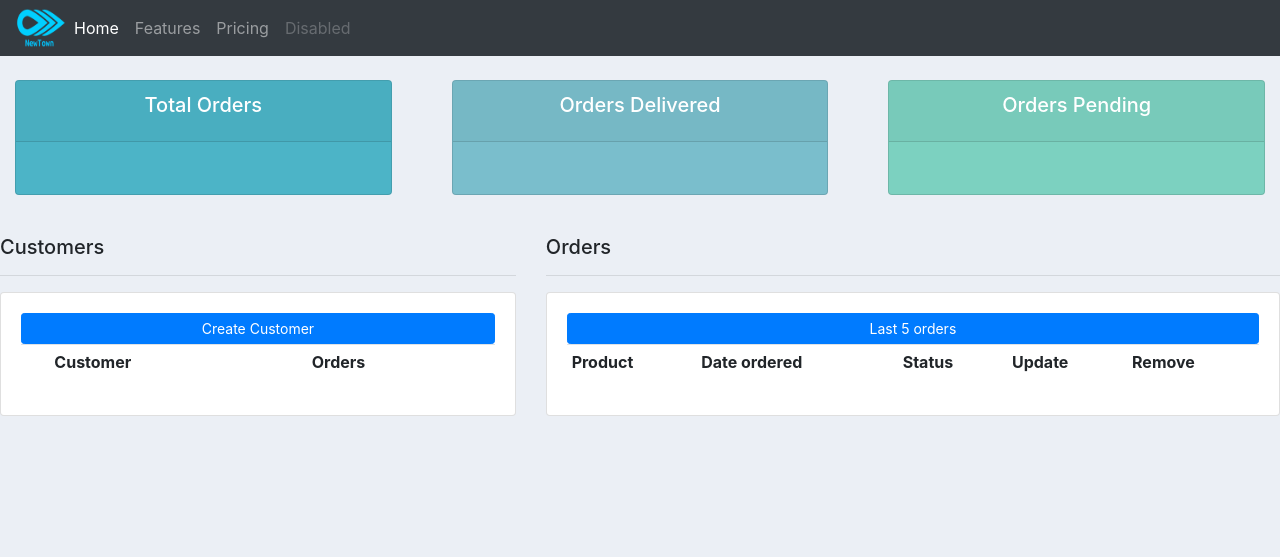
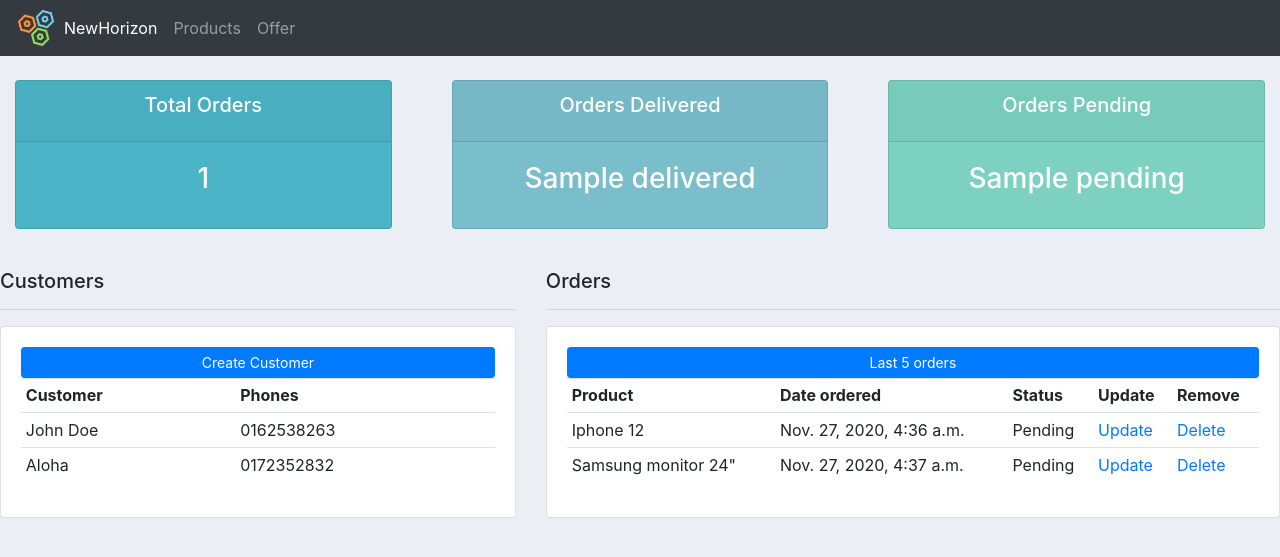
Before and after one commit to rafu01/dashboard-app-django, a Django app: template accounts/templates/accounts/dashboard.html in a window 1280 px wide. Shown: the top 557 px of the page. Run offline with Django 3.2, Linux system fonts and the light colour scheme; data comes from the database, SQL or seed files in the repository; the template is opened without the code that fills it: values that come from a table or form of the project are taken from there, most other values are stand-ins (such as "Sample title", 1, 10 or a date in 2020); lists and menus that the app fills with data are empty; some libraries are stand-ins or nearby versions.

Commit message:
added dynamic content to dashboard, added total_delivered and status, also added customer, order list

```diff
--- a/accounts/templates/accounts/dashboard.html
+++ b/accounts/templates/accounts/dashboard.html
@@ -10,10 +10,15 @@
             <a class="btn btn-primary btn-sm btn-block" href="#">Create Customer</a>
             <table class="table table-sm">
                 <tr>
-                    <th></th>
                     <th>Customer</th>
-                    <th>Orders</th>
+                    <th>Phones</th>
                 </tr>
+                {% for customer in customers%}
+                    <tr>
+                        <td>{{customer.name}}</td>
+                        <td>{{customer.phone}}</td>
+                    </tr>
+                {% endfor %}
             </table>
         </div>
     </div>
@@ -30,6 +35,15 @@
                     <th>Update</th>
                     <th>Remove</th>
                 </tr>
+                {% for order in orders %}
+                    <tr>
+                        <td>{{order.products}}</td>
+                        <td>{{order.date_created}}</td>
+                        <td>{{order.status}}</td>
+                        <td><a href="#">Update</a></td>
+                        <td><a href="#">Delete</a></td>
+                    </tr>
+                {% endfor %}
             </table>
         </div>
     </div>
--- a/accounts/templates/accounts/navbar.html
+++ b/accounts/templates/accounts/navbar.html
@@ -1,22 +1,19 @@
 {% load static %}
 <nav class="navbar navbar-expand-lg navbar-dark bg-dark">
-    <img src="{% static '/images/newtown.png' %}" width="50px" height="40px">
+    <img src="{% static '/images/newlogo.png' %}" width="40px" height="40px">
     <button class="navbar-toggler" type="button" data-toggle="collapse" data-target="#navbarNav" aria-controls="navbarNav" aria-expanded="false" aria-label="Toggle navigation">
       <span class="navbar-toggler-icon"></span>
     </button>
     <div class="collapse navbar-collapse" id="navbarNav">
       <ul class="navbar-nav">
         <li class="nav-item active">
-          <a class="nav-link" href="#">Home <span class="sr-only">(current)</span></a>
+          <a class="nav-link" href="#">NewHorizon<span class="sr-only">(current)</span></a>
         </li>
         <li class="nav-item">
-          <a class="nav-link" href="#">Features</a>
+          <a class="nav-link" href="#">Products</a>
         </li>
         <li class="nav-item">
-          <a class="nav-link" href="#">Pricing</a>
-        </li>
-        <li class="nav-item">
-          <a class="nav-link disabled" href="#">Disabled</a>
+          <a class="nav-link" href="#">Offer</a>
         </li>
       </ul>
     </div>
--- a/accounts/templates/accounts/status.html
+++ b/accounts/templates/accounts/status.html
@@ -8,7 +8,7 @@
 			  		<h5 class="card-title">Total Orders</h5>
 			  	</div>
 			  	<div class="card-body">
-			    	<h3 class="card-title"></h3>
+			    	<h3 class="card-title">{{total_orders}}</h3>
 			  	</div>
 			</div>
 		</div>
@@ -21,7 +21,7 @@
 			  		<h5 class="card-title">Orders Delivered</h5>
 			  	</div>
 			  	<div class="card-body">
-			    	<h3 class="card-title"></h3>
+			    	<h3 class="card-title">{{delivered}}</h3>
 			  	</div>
 			</div>
 		</div>
@@ -34,7 +34,7 @@
 			  		<h5 class="card-title">Orders Pending</h5>
 			  	</div>
 			  	<div class="card-body">
-			    	<h3 class="card-title"></h3>
+			    	<h3 class="card-title">{{pending}}</h3>
 			  	</div>
 			</div>
 		</div>
```
Also changed, not shown: accounts/templates/accounts/products.html (+7 -1 lines), accounts/views.py (+14 -2 lines), static/images/newlogo.png (added), static/images/newtown.png (deleted).
